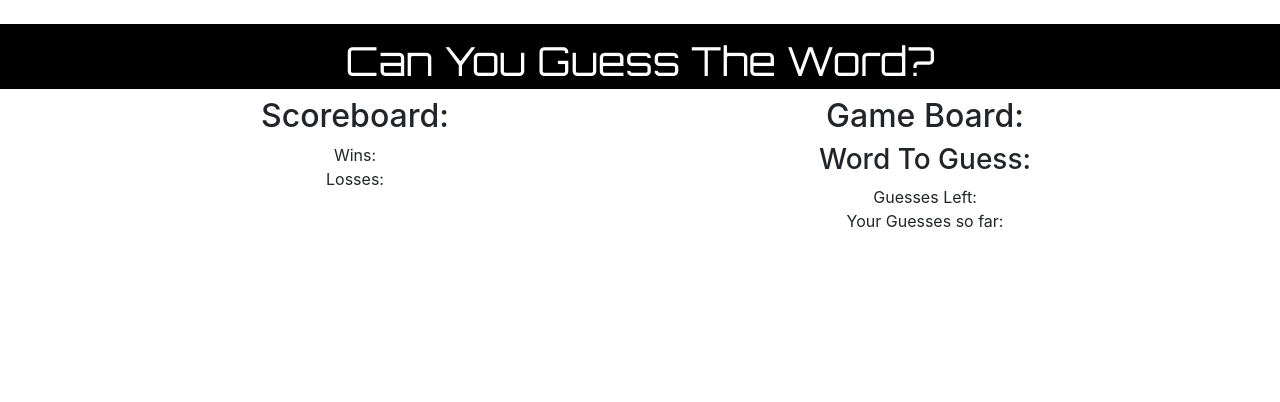
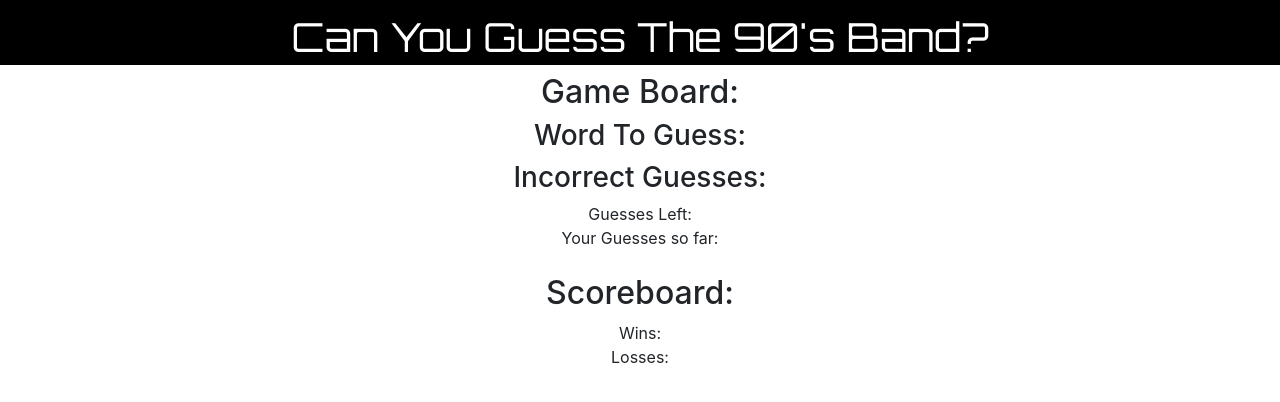
Before and after one commit to rstootalow/hangman-game, a plain HTML site: page index.html in a window 1280 px wide. Drawn offline with nearby package versions, Linux system fonts and the light colour scheme; files whose address does not match are found by name.

Commit message:
made a few small layout changes and added in ids for a few html elements

```diff
--- a/index.html
+++ b/index.html
@@ -12,21 +12,25 @@
 </head>
 <body id="bootstrap-override" >
     <header>
-        <img class="ninetys-image" src="../word-guessing-game/assets/images/90s-party.jpg" alt="">
-        <h1>Can You Guess The Word?</h1>
+        <!-- <img class="ninetys-image" src="../word-guessing-game/assets/images/90s-party.jpg" alt=""> -->
+        <h1>Can You Guess The 90's Band?</h1>
     </header>
     <section class="container">
         <div class="row">
-            <div class="col-md">
+            <div class="col-lg-12">
+                <h2>Game Board:</h2>
+                <h3 id="wordToGuess">Word To Guess:</h3>
+                <h3 id="incorrectGuesses">Incorrect Guesses:</h3>
+                <div id="guesses">Guesses Left:</div>
+                <div id="numOfGuesses">Your Guesses so far:</div>
+            </div>
+        </div>
+        <br>
+        <div class="row">
+            <div class="col-lg-12">
                 <h2>Scoreboard:</h2>
-                <div class="wins">Wins:</div>
-                <div class="losses">Losses:</div>
-            </div>
-            <div class="col-md">
-                <h2>Game Board:</h2>
-                <h3>Word To Guess:</h3>
-                <div class="guesses">Guesses Left:</div>
-                <div class="numOfGuesses">Your Guesses so far:</div>
+                <div id="wins">Wins:</div>
+                <div id="losses">Losses:</div>
             </div>
         </div>
     </section>
```
